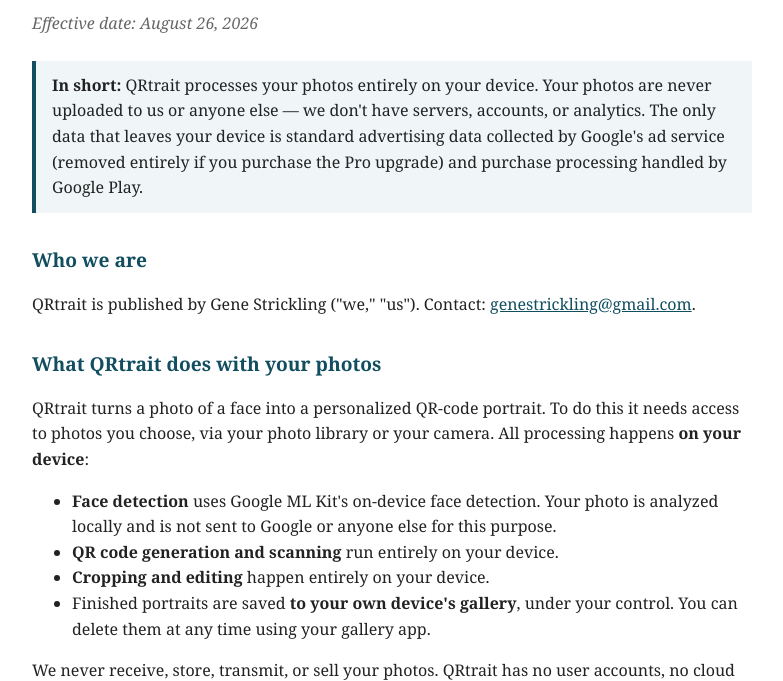
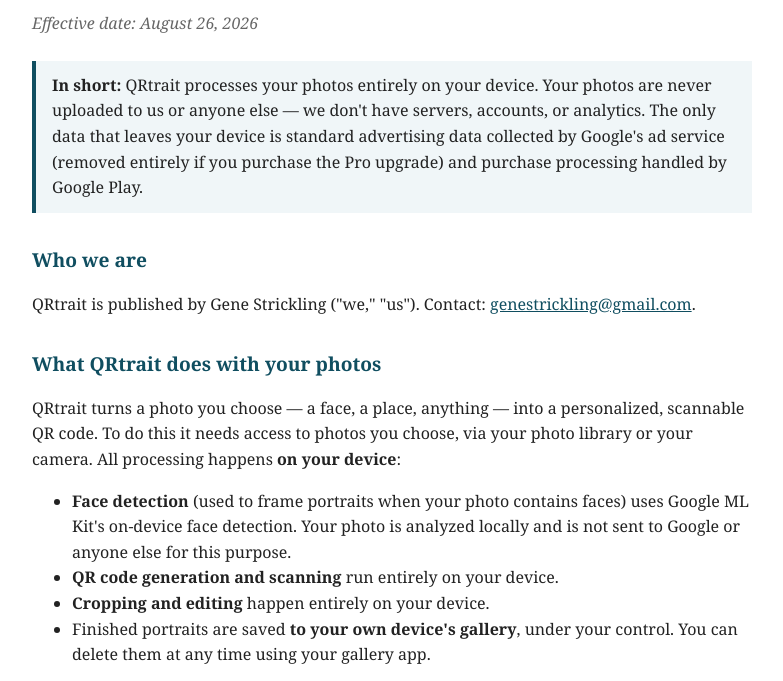
Before and after one commit to gstrickling1/qrtrait-privacy, a plain HTML site: page index.html in a window 1280 px wide. Shown: the part 114-795 px from the top of the page, without its empty margins (248-1031 px from the left). Drawn offline with Linux system fonts and the light colour scheme.

Commit message:
Generalize: any photo, not just faces

```diff
--- a/index.html
+++ b/index.html
@@ -26,9 +26,9 @@
 <p>QRtrait is published by Gene Strickling ("we," "us"). Contact: <a href="mailto:genestrickling@gmail.com">genestrickling@gmail.com</a>.</p>
 
 <h2>What QRtrait does with your photos</h2>
-<p>QRtrait turns a photo of a face into a personalized QR-code portrait. To do this it needs access to photos you choose, via your photo library or your camera. All processing happens <strong>on your device</strong>:</p>
+<p>QRtrait turns a photo you choose — a face, a place, anything — into a personalized, scannable QR code. To do this it needs access to photos you choose, via your photo library or your camera. All processing happens <strong>on your device</strong>:</p>
 <ul>
-  <li><strong>Face detection</strong> uses Google ML Kit's on-device face detection. Your photo is analyzed locally and is not sent to Google or anyone else for this purpose.</li>
+  <li><strong>Face detection</strong> (used to frame portraits when your photo contains faces) uses Google ML Kit's on-device face detection. Your photo is analyzed locally and is not sent to Google or anyone else for this purpose.</li>
   <li><strong>QR code generation and scanning</strong> run entirely on your device.</li>
   <li><strong>Cropping and editing</strong> happen entirely on your device.</li>
   <li>Finished portraits are saved <strong>to your own device's gallery</strong>, under your control. You can delete them at any time using your gallery app.</li>
```
